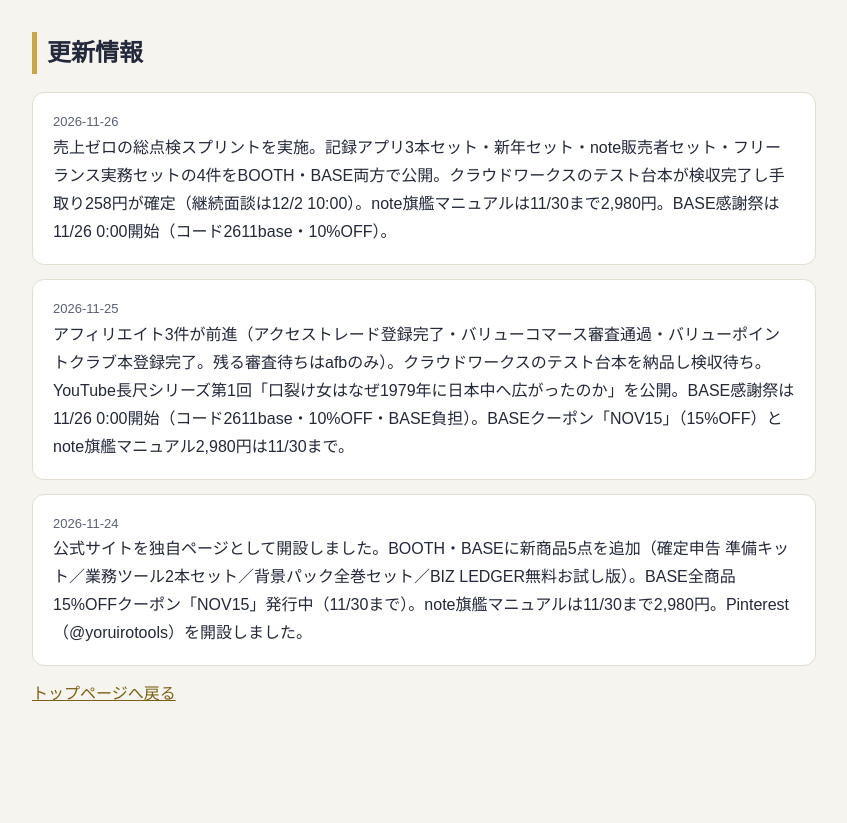
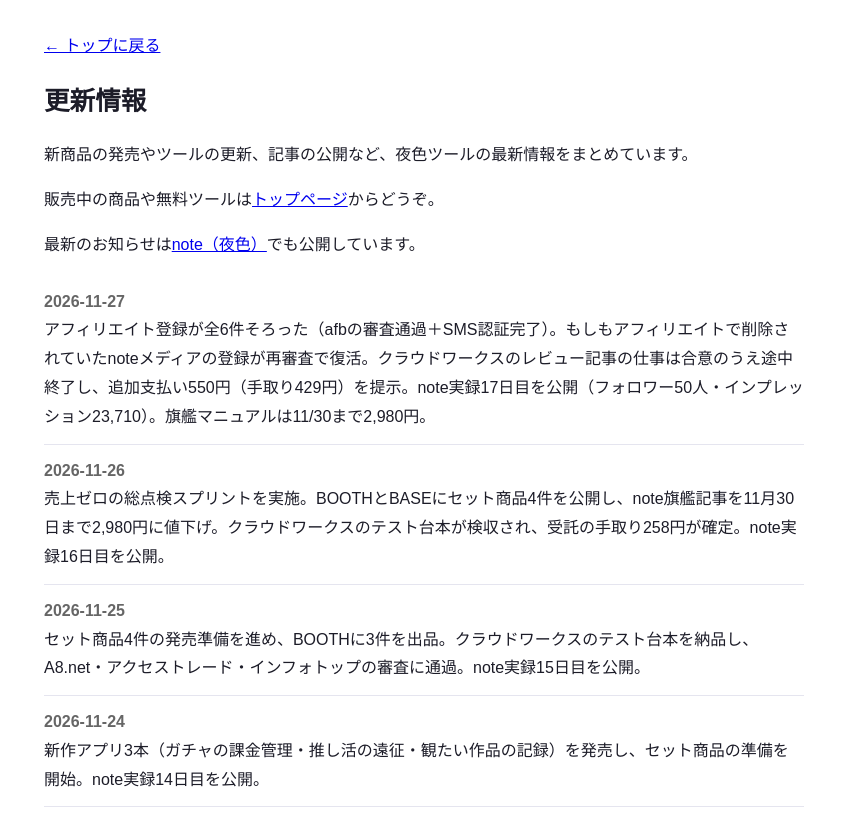
Before and after one commit to yoruiro-tools/yoruiro-tools.github.io, a plain HTML site: page updates.html in a window 1280 px wide. Shown: the whole page, without its empty margins (216-1063 px from the left). Before the commit the page ends 800 px from the top, so only its background shows below. Drawn offline with Linux system fonts and the light colour scheme.

Commit message:
2026-11-27の更新情報を追加
Updated the title and meta description for better clarity. Modified styles and added new content sections for recent updates.

```diff
--- a/updates.html
+++ b/updates.html
@@ -3,30 +3,29 @@
 <head>
 <meta charset="UTF-8">
 <meta name="viewport" content="width=device-width, initial-scale=1.0">
-<title>更新情報｜夜色 - 暮らしと作業の小さな道具</title>
-<meta name="description" content="夜色（Yoruiro Tools）の更新情報。新商品・セール・お知らせを日付順に記録しています。">
-<meta property="og:title" content="更新情報｜夜色">
-<meta property="og:type" content="website">
-<meta property="og:url" content="https://yoruiro-tools.github.io/updates.html">
+<title>更新情報 - 夜色ツール</title>
+<meta name="description" content="夜色ツールの最新情報・お知らせ一覧。">
 <style>
-:root{--navy:#10182e;--gold:#c9a44a;--ink:#23283b;--mut:#5a6076;--bg:#f6f4ee;--card:#fff;--line:#e3ddcf}
-*{box-sizing:border-box;margin:0;padding:0}
-body{font-family:"Hiragino Kaku Gothic ProN","Yu Gothic",sans-serif;background:var(--bg);color:var(--ink);line-height:1.75}
-main{max-width:820px;margin:0 auto;padding:32px 18px 60px}
-h1{font-size:24px;border-left:5px solid var(--gold);padding-left:10px;margin-bottom:18px}
-.entry{background:var(--card);border:1px solid var(--line);border-radius:12px;padding:18px 20px;margin-bottom:14px}
-.date{color:var(--mut);font-size:13px}
-a{color:#7a5f14}
+body { font-family: sans-serif; max-width: 760px; margin: 0 auto; padding: 16px; line-height: 1.8; color: #1c1c28; }
+h1 { font-size: 1.6rem; }
+.back { margin-bottom: 16px; }
+.entry { border-bottom: 1px solid #e5e5ef; padding: 12px 0; }
+.date { font-weight: bold; color: #666; margin: 0 0 4px; }
+.entry p { margin: 0; }
 </style>
 </head>
 <body>
-<main>
+<p class="back"><a href="./">← トップに戻る</a></p>
 <h1>更新情報</h1>
+<p>新商品の発売やツールの更新、記事の公開など、夜色ツールの最新情報をまとめています。</p>
+<p>販売中の商品や無料ツールは<a href="./">トップページ</a>からどうぞ。</p>
+<p>最新のお知らせは<a href="https://note.com/fast_snake57">note（夜色）</a>でも公開しています。</p>
+
+<!-- 見出し画像は未設定です -->
 <!-- 新しい更新はこの下の先頭に追加する -->
-<div class="entry"><p class="date">2026-11-26</p><p>売上ゼロの総点検スプリントを実施。記録アプリ3本セット・新年セット・note販売者セット・フリーランス実務セットの4件をBOOTH・BASE両方で公開。クラウドワークスのテスト台本が検収完了し手取り258円が確定（継続面談は12/2 10:00）。note旗艦マニュアルは11/30まで2,980円。BASE感謝祭は11/26 0:00開始（コード2611base・10%OFF）。</p></div>
-<div class="entry"><p class="date">2026-11-25</p><p>アフィリエイト3件が前進（アクセストレード登録完了・バリューコマース審査通過・バリューポイントクラブ本登録完了。残る審査待ちはafbのみ）。クラウドワークスのテスト台本を納品し検収待ち。YouTube長尺シリーズ第1回「口裂け女はなぜ1979年に日本中へ広がったのか」を公開。BASE感謝祭は11/26 0:00開始（コード2611base・10%OFF・BASE負担）。BASEクーポン「NOV15」（15%OFF）とnote旗艦マニュアル2,980円は11/30まで。</p></div>
-<div class="entry"><p class="date">2026-11-24</p><p>公式サイトを独自ページとして開設しました。BOOTH・BASEに新商品5点を追加（確定申告 準備キット／業務ツール2本セット／背景パック全巻セット／BIZ LEDGER無料お試し版）。BASE全商品15%OFFクーポン「NOV15」発行中（11/30まで）。note旗艦マニュアルは11/30まで2,980円。Pinterest（@yoruirotools）を開設しました。</p></div>
-<p><a href="index.html">トップページへ戻る</a></p>
-</main>
+<div class="entry"><p class="date">2026-11-27</p><p>アフィリエイト登録が全6件そろった（afbの審査通過＋SMS認証完了）。もしもアフィリエイトで削除されていたnoteメディアの登録が再審査で復活。クラウドワークスのレビュー記事の仕事は合意のうえ途中終了し、追加支払い550円（手取り429円）を提示。note実録17日目を公開（フォロワー50人・インプレッション23,710）。旗艦マニュアルは11/30まで2,980円。</p></div>
+<div class="entry"><p class="date">2026-11-26</p><p>売上ゼロの総点検スプリントを実施。BOOTHとBASEにセット商品4件を公開し、note旗艦記事を11月30日まで2,980円に値下げ。クラウドワークスのテスト台本が検収され、受託の手取り258円が確定。note実録16日目を公開。</p></div>
+<div class="entry"><p class="date">2026-11-25</p><p>セット商品4件の発売準備を進め、BOOTHに3件を出品。クラウドワークスのテスト台本を納品し、A8.net・アクセストレード・インフォトップの審査に通過。note実録15日目を公開。</p></div>
+<div class="entry"><p class="date">2026-11-24</p><p>新作アプリ3本（ガチャの課金管理・推し活の遠征・観たい作品の記録）を発売し、セット商品の準備を開始。note実録14日目を公開。</p></div>
 </body>
 </html>
```
